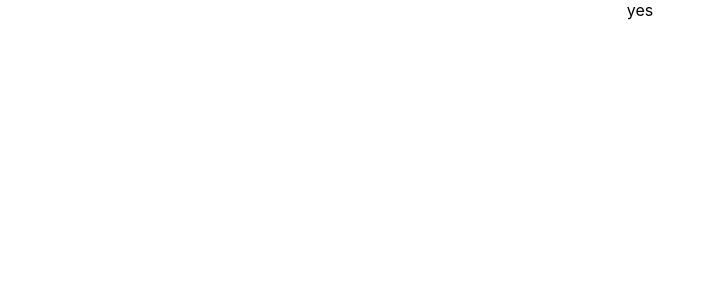
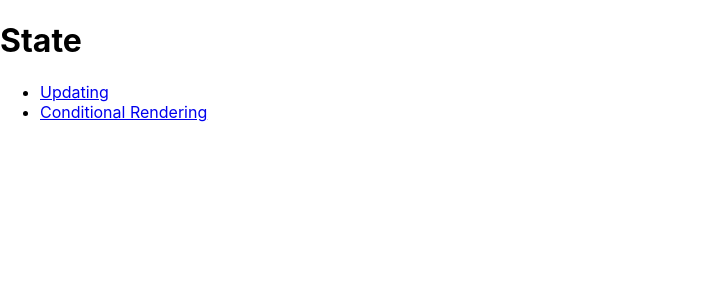
Before and after one commit to Sam-McCathie/react-js, a React (Create React App) app: page /state in a window 1280 px wide. Shown: the top 300 px of the page, without its empty margins (0-715 px from the left). Built offline with nearby package versions, Linux system fonts and the light colour scheme.

Commit message:
Setup routes and updated index file.

```diff
--- a/package.json
+++ b/package.json
@@ -8,6 +8,7 @@
     "@testing-library/user-event": "^13.5.0",
     "react": "^18.0.0",
     "react-dom": "^18.0.0",
+    "react-router-dom": "^6.3.0",
     "react-scripts": "5.0.0",
     "web-vitals": "^2.1.4"
   },
--- a/src/App.js
+++ b/src/App.js
@@ -1,7 +1,25 @@
+import {BrowserRouter, Routes, Route} from "react-router-dom";
 import "./App.css";
 
+import Home from "./pages/Home";
+import State from "./topics/state/State";
+import Updating from "./topics/state/Updating";
+import ConditionalRendering from "./topics/state/Conditional-Rendering";
+
 function App() {
-  return <div className="App">yes</div>;
+  return (
+    <BrowserRouter>
+      <Routes>
+        <Route path="/" index element={<Home />} />
+        <Route path="/state" element={<State />} />
+        <Route path="/state/updating" element={<Updating />} />
+        <Route
+          path="/state/conditional-rendering"
+          element={<ConditionalRendering />}
+        />
+      </Routes>
+    </BrowserRouter>
+  );
 }
 
 export default App;
--- a/src/index.js
+++ b/src/index.js
@@ -1,15 +1,8 @@
 import React from "react";
-import ReactDOM from "react-dom";
 import "./index.css";
 import App from "./App";
 
-ReactDOM.render(
-  <React.StrictMode>
-    <App />
-  </React.StrictMode>,
-  document.getElementById("root")
-);
-
-// If you want to start measuring performance in your app, pass a function
-// to log results (for example: reportWebVitals(console.log))
-// or send to an analytics endpoint. Learn more: https://bit.ly/CRA-vitals
+import {createRoot} from "react-dom/client";
+const container = document.getElementById("root");
+const root = createRoot(container);
+root.render(<App tab="home" />);
--- /dev/null
+++ b/src/pages/Home.js
@@ -0,0 +1,17 @@
+import React from "react";
+import {Link} from "react-router-dom";
+
+const Home = () => {
+  return (
+    <div>
+      <h1>Topics</h1>
+      <ul>
+        <li>
+          <Link to="state">State</Link>
+        </li>
+      </ul>
+    </div>
+  );
+};
+
+export default Home;
--- /dev/null
+++ b/src/topics/state/Conditional-Rendering.js
@@ -0,0 +1,7 @@
+import React from "react";
+
+const ConditionalRendering = () => {
+  return <div>Conditional-Rendering</div>;
+};
+
+export default ConditionalRendering;
--- /dev/null
+++ b/src/topics/state/State.js
@@ -0,0 +1,20 @@
+import React from "react";
+import {Link} from "react-router-dom";
+
+const State = () => {
+  return (
+    <div>
+      <h1>State</h1>
+      <ul>
+        <li>
+          <Link to={"/state/updating"}>Updating</Link>
+        </li>
+        <li>
+          <Link to={"/state/conditional-rendering"}>Conditional Rendering</Link>
+        </li>
+      </ul>
+    </div>
+  );
+};
+
+export default State;
--- /dev/null
+++ b/src/topics/state/Updating.js
@@ -0,0 +1,7 @@
+import React from "react";
+
+const Updating = () => {
+  return <div>Updating?</div>;
+};
+
+export default Updating;
```
Also changed, not shown: 1 other file (tests, documents, lock files or other folders).
